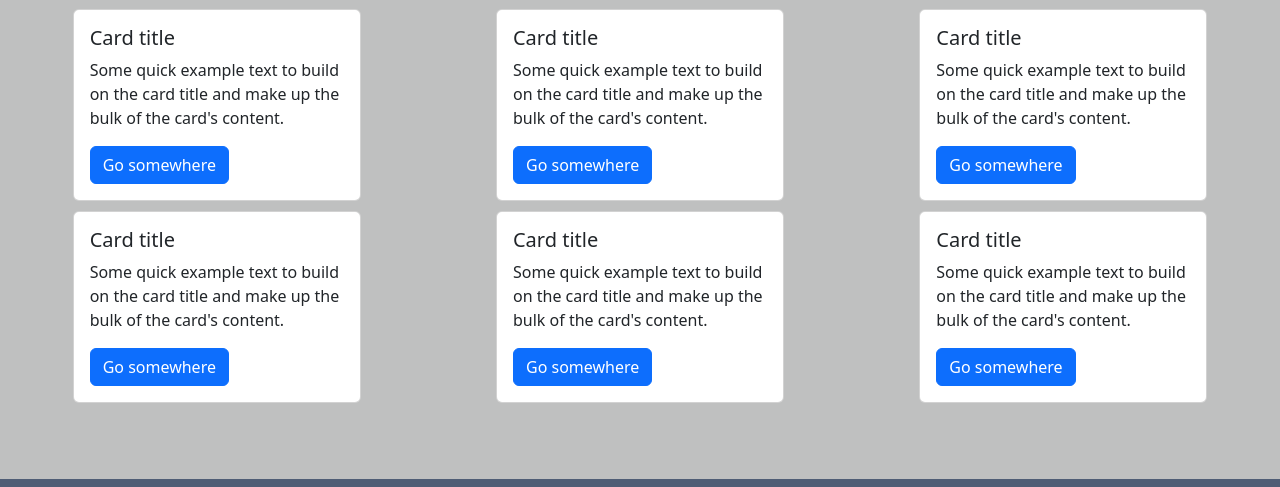
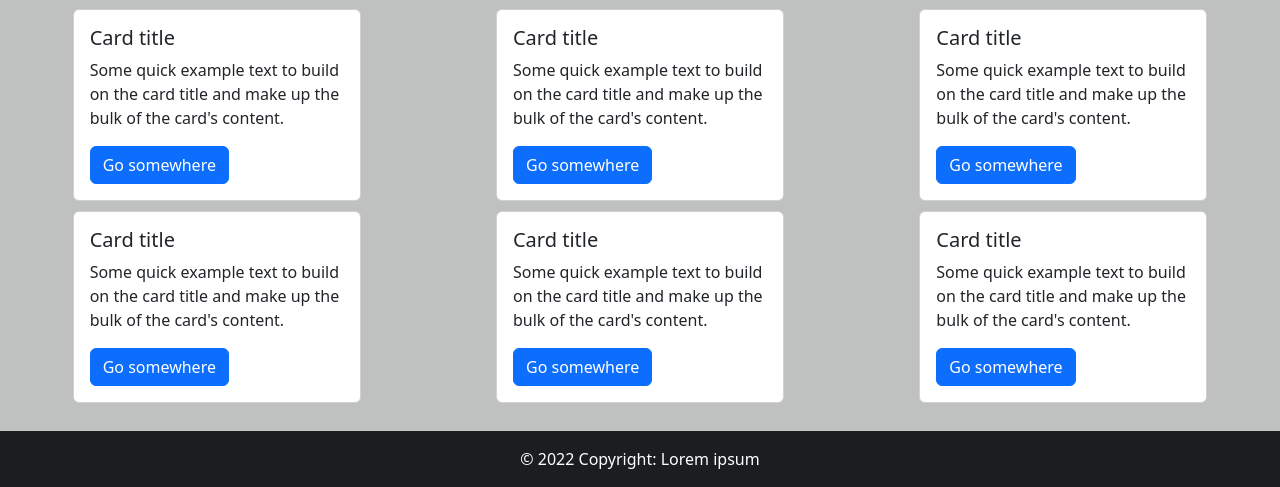
Before and after one commit to BabaYagaPROP/shop_template, a PHP site: page / in a window 1280 px wide. Shown: the part 369-856 px from the top of the page. Run offline with PHP 8.4, Linux system fonts and the light colour scheme.

Commit message:
Add files via upload

```diff
--- a/css/style.css
+++ b/css/style.css
@@ -13,7 +13,7 @@
     text-align:center;
 }
 main{
-    height:60vh;
+    height:54vh;
     background: rgb(191, 192, 192);
 }
 html{
--- a/index.html
+++ b/index.html
@@ -129,6 +129,14 @@
       </div>
     </main>
 
+    <!-- Footer -->
+      <footer class=" text-center text-white" style="background-color:#212529;">
+        <div class="text-center p-3" style="background-color: rgba(0, 0, 0, 0.2)">
+          © 2022 Copyright: Lorem ipsum
+        </div>
+      </footer>
+      <!-- Footer -->
+
     <!--bootstrap js-->
     <script src="https://cdn.jsdelivr.net/npm/bootstrap@5.2.1/dist/js/bootstrap.bundle.min.js" integrity="sha384-u1OknCvxWvY5kfmNBILK2hRnQC3Pr17a+RTT6rIHI7NnikvbZlHgTPOOmMi466C8" crossorigin="anonymous"></script>
   </body>
```
